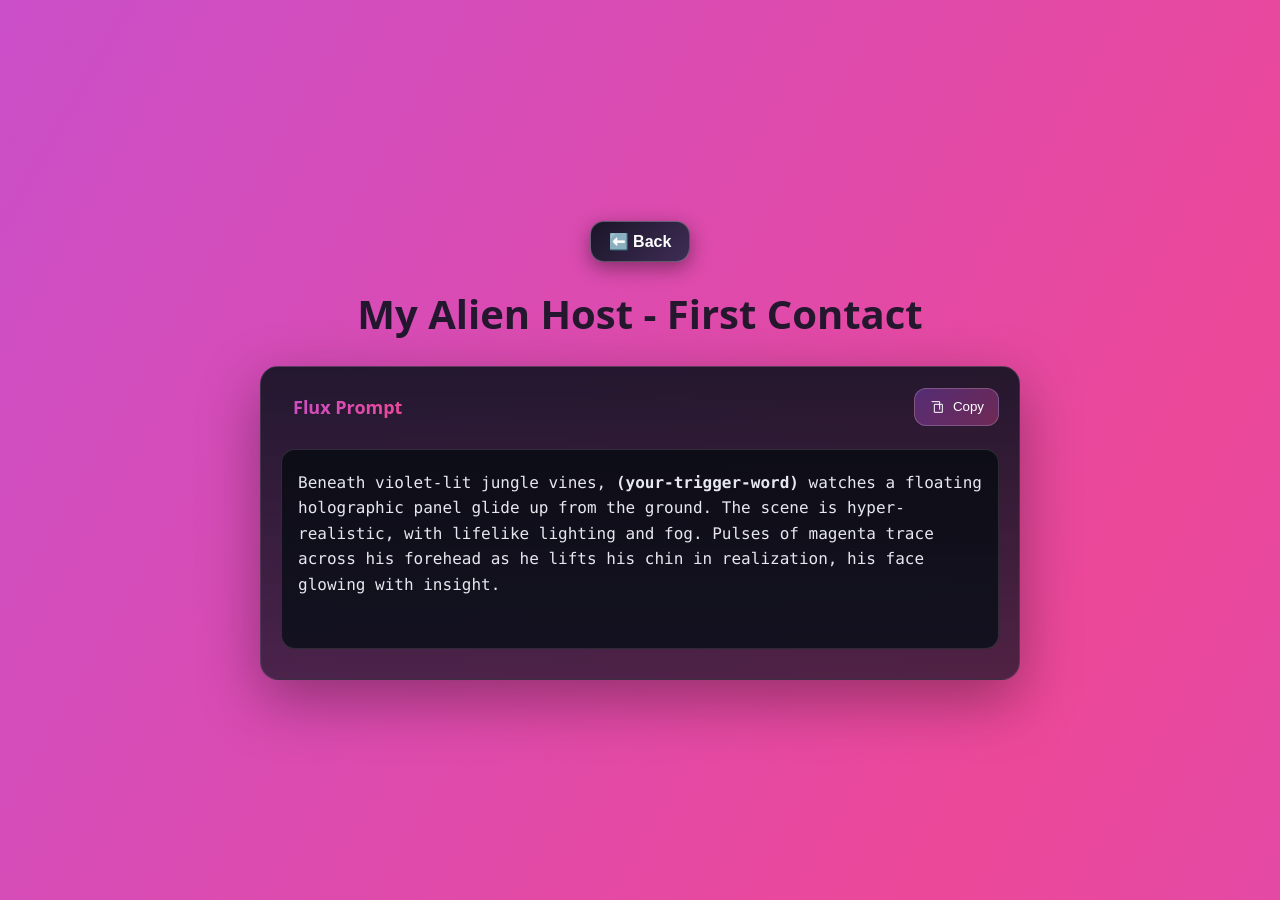
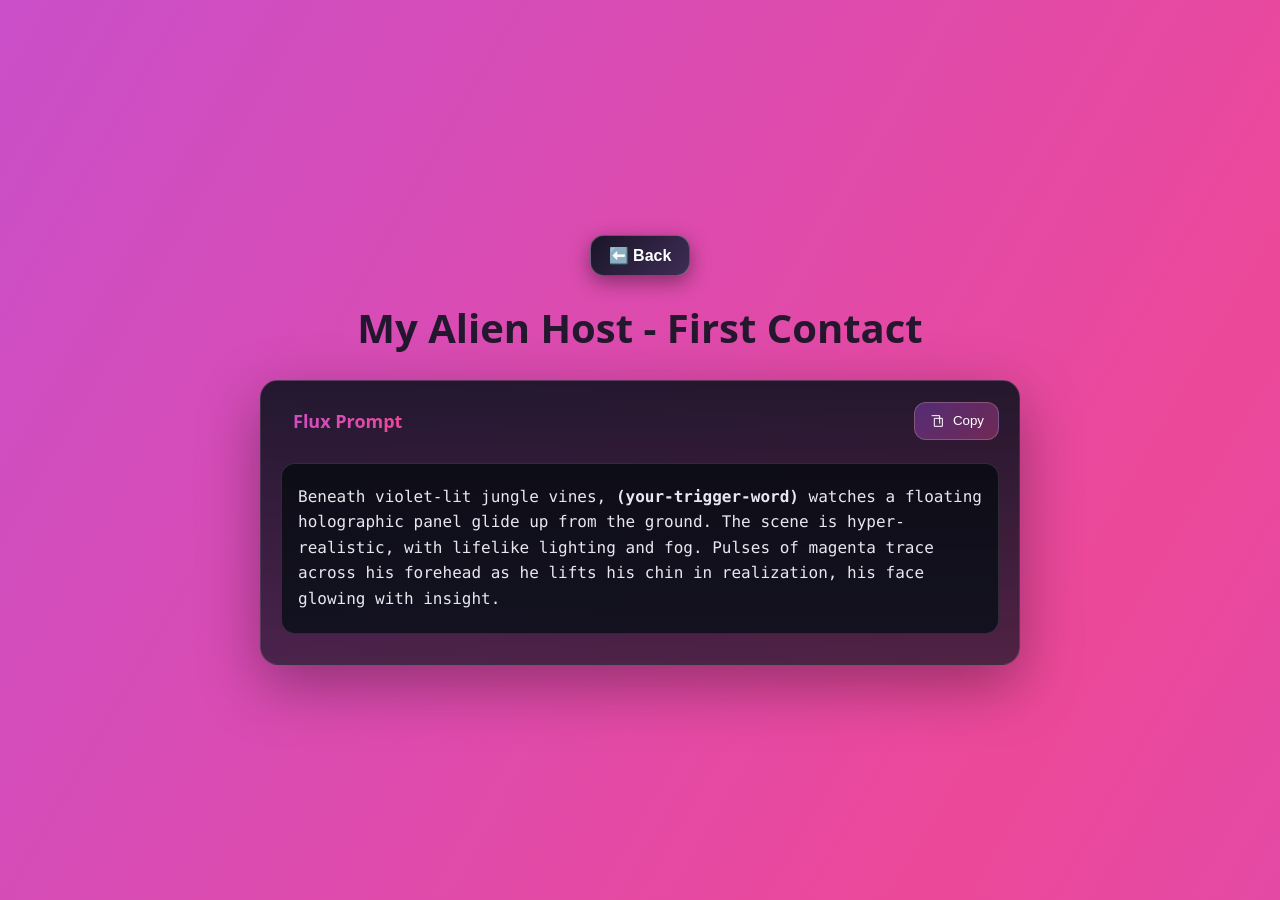
Before and after one commit to wolfman30/ai-twin-prompts, a Jekyll site: the page reel-visions-page-6-flux-h1-center.html, which Jekyll copies as it is, in a window 1280 px wide. Built offline with Jekyll 4.4.1, drawn with Linux system fonts in a browser that asks for light colours.

Commit message:
Update reel-visions-page-6-flux-h1-center.html

```diff
--- a/reel-visions-page-6-flux-h1-center.html
+++ b/reel-visions-page-6-flux-h1-center.html
@@ -96,12 +96,6 @@ h1{
   white-space:pre-wrap;
   word-wrap:break-word;
   text-align:left;
-
-  /* Added to improve visibility and size */
-  color: var(--text);      /* ensures white text on dark background */
-  width: 100%;            /* makes textarea fill the card’s width */
-  min-height: 200px;      /* gives enough height to avoid the scrollbar */
-  resize: vertical;       /* optional: allow user to adjust height */
 }
 .toast{
   position:fixed;
```
